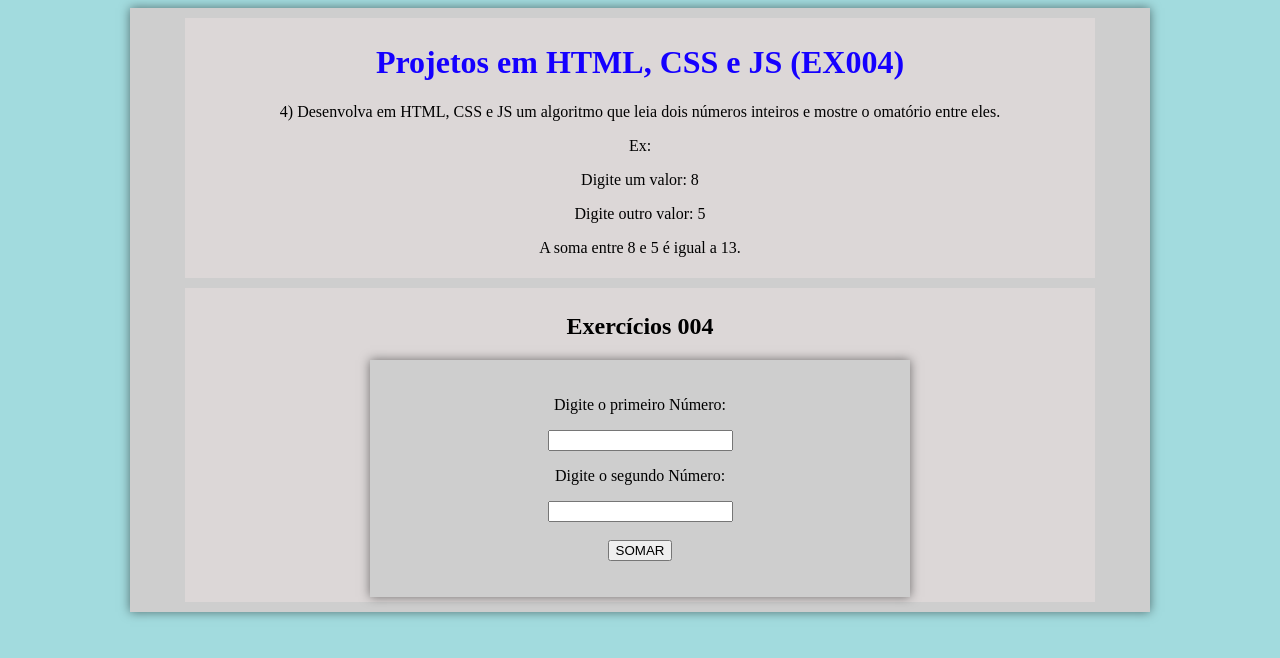
After one commit to welderova/WOVA, a PHP site: page /cem-Exercicios/ex004/ex004.html in a window 1280 px wide. The commit adds this page. Shown: the top 658 px of the page. Run offline with PHP 8.4, Linux system fonts and the light colour scheme.

Commit message:
27/02/2023
atualizações para ajuste da pagina e projetos

```diff
--- /dev/null
+++ b/cem-Exercicios/ex004/ex004.html
@@ -0,0 +1,46 @@
+<!DOCTYPE html>
+<html lang="pt-br">
+<head>
+    <meta charset="UTF-8">
+    <meta http-equiv="X-UA-Compatible" content="IE=edge">
+    <meta name="viewport" content="width=device-width, initial-scale=1.0">
+    <title>Exercícios 004</title>
+    <link rel="stylesheet" href="style004.css">
+</head>
+<body>
+    <div>
+        <header>
+            <h1>Projetos em HTML, CSS e JS (EX004)</h1>
+            <p>4) Desenvolva em HTML, CSS e JS um algoritmo que leia dois números inteiros e mostre o omatório entre eles.</p>
+            <p>Ex:</p>
+            <p>Digite um valor: 8</p>
+            <p>Digite outro valor: 5</p>
+            <p>A soma entre 8 e 5 é igual a 13.</p>
+        </header>
+        <section>
+            <h2>Exercícios 004</h2>
+            <div class="calc-sum">
+                <p>Digite o primeiro Número:</p>
+                <input class="n1" type="number">
+                <br>
+                <p>Digite o segundo Número:</p>
+                <input class="n2" type="number"><br><br>
+                <button onclick="somar()">SOMAR</button>
+                <p><span></span></p>
+            </div>
+
+            <script>
+                var n1 = document.querySelector('.n1');
+                var n2 = document.querySelector('.n2');
+                var resultado = document.querySelector('span')
+
+
+
+                function somar() {
+                    resultado.innerHTML = parseInt(n1.value) + parseInt(n2.value);
+                }
+            </script>
+        </section>
+    </div>
+</body>
+</html>
--- /dev/null
+++ b/cem-Exercicios/ex004/style004.css
@@ -0,0 +1,39 @@
+body {
+    background-color: rgb(162, 219, 222);
+
+}
+
+div {
+	width: 1000px;
+	background-color: #cecece;
+	margin: auto;
+	box-shadow: 0px 0px 10px rgba(0,0,0,.5);
+	padding: 10px;
+    text-align: center;
+}
+h1 {
+    /*para usar mudar uma cor das letras e so usar a propriedade color */
+    color: rgb(21, 0, 255);
+}
+header {
+    width: 900px;
+    background: #dcd7d7;
+    padding: 5px;
+    margin: auto;
+}
+
+section {
+    width: 900px;
+    background-color: #dcd7d7;
+    margin: auto;
+    padding: 5px;
+    margin-top: 10px;
+}
+
+.calc-sum {
+    width: 500px;
+    padding: 20px;
+}
+.somar.input {
+    margin-top: 10px;
+}
--- a/css/setilo.css
+++ b/css/setilo.css
@@ -3,7 +3,6 @@
     box-sizing: border-box;
 }
 body {
-    height: 1500px;
     margin: 0;
     font-family: 'Roboto', sans-serif;
 }
--- a/curriculo/index.html
+++ b/curriculo/index.html
@@ -19,9 +19,9 @@
 	<section>
 
 		<h2>Sou de Brasília/DF</h2>
-		<h2><a href="https://wa.me/messge/LPQ4BDVKRKYA1">Contato: (61)98355.8979(WhatsApp)</a></h2>
+		<h2><a href="https://wa.me/messge/LPQ4BDVKRKYA1" target="_blank">Contato: (61)98355.8979(WhatsApp)</a></h2>
 		<h2>welderoliveiraviana@gmail.com</h2>
-		<h2><a href="https://www.linkedin.com/in/welderova/">LinkedIn</a></h2>
+		<h2><a href="https://www.linkedin.com/in/welderova/" target="_blank">LinkedIn</a></h2>
 
 		<h2>RESUMO DE QUALIFICAÇÃO</h2>
 		<p>Atualmente desenvolvedor Front-End em HTML, CSS e JS</p>
--- a/index.html
+++ b/index.html
@@ -30,8 +30,8 @@
             <h2 style="letter-spacing: 15px;">Programador Front-End </h2>
             <h2 style="font-size: 80px;">HTML CSS JS</h2>
             <p>PHP em Download, Futuro Full Stack.</p>
-            <a href="https://api.whatsapp.com/send?phone=5561983558979" class="contact-btn"><img src="img/002-whatsapp.png" alt="Meu whatSapp"></a>
-            <a href="https://www.linkedin.com/in/welderova/" class="contact-btn"><img src="img/001-linkedin.png" alt="Meu LinKedin"></a>
+            <a class="contact-btn" href="https://api.whatsapp.com/send?phone=5561983558979" target="_blank"><img src="img/002-whatsapp.png" alt="Meu whatSapp"></a>
+            <a class="contact-btn" href="https://www.linkedin.com/in/welderova/" target="_blank"><img src="img/001-linkedin.png" alt="Meu LinKedin"></a>
             <!-- <a href="#" class="contact-btn"><img src="img/003-facebook.png" alt="Meu Face"></a> -->
         </div>
         <div class="card3D">
```
Also changed, not shown: cem-Exercicios/cemExercicios.html (added, +53 -0 lines), cem-Exercicios/ex001/ex001.html (added, +24 -0 lines), cem-Exercicios/ex001/style001.css (added, +33 -0 lines), cem-Exercicios/ex004/js004.js (added, +9 -0 lines), curriculo/indexProjetos.html (+6 -5 lines), curriculo/style.css (+1 -32 lines), ola-mundo/se_livrando_da_maldicao.html (deleted, +0 -24 lines), cem-Exercicios/ex001/js001.js (added).
